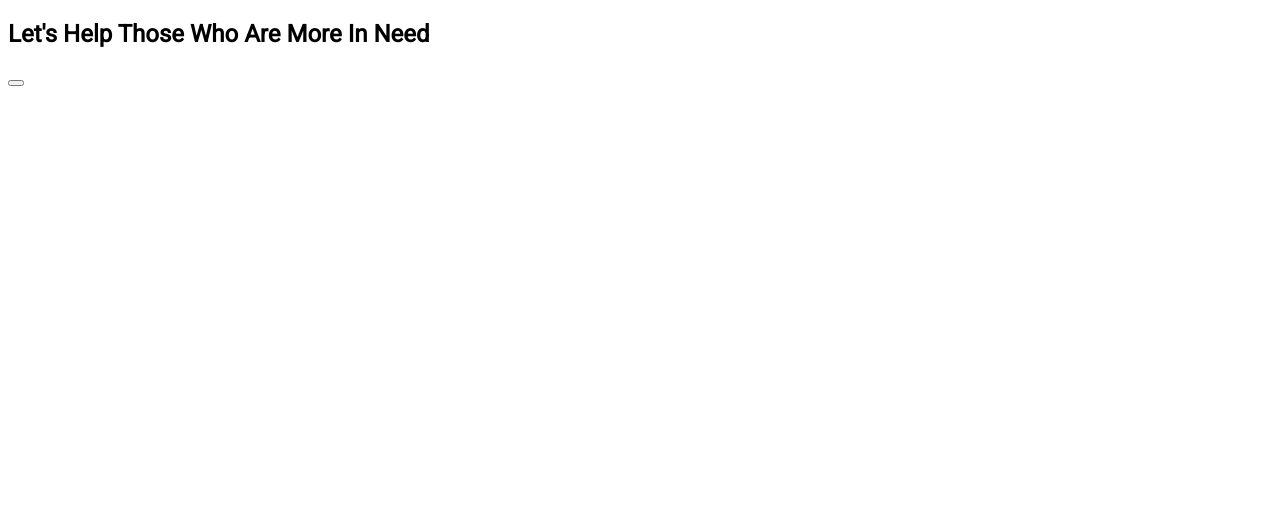
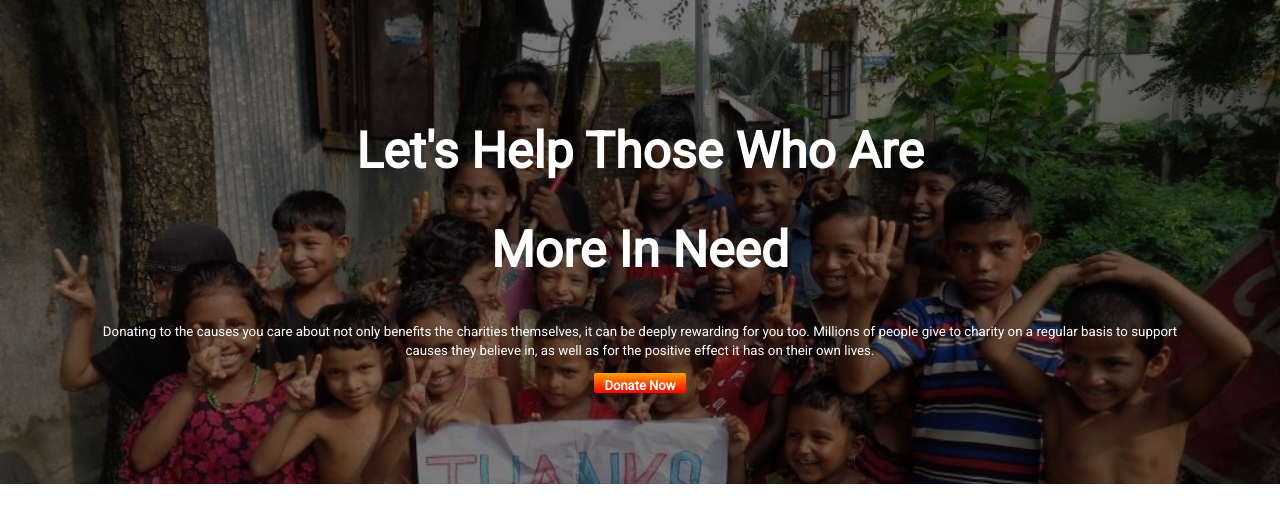
Before and after one commit to Sanzida-Alam-Sinthia/donate-today-assignment1, a plain HTML site: page index.html in a window 1280 px wide. Drawn offline with Linux system fonts and the light colour scheme.

Commit message:
first section done

```diff
--- a/index.html
+++ b/index.html
@@ -15,11 +15,23 @@
 </head>
 
 <body>
-    <section class="First Banner">
-        <div>
-            <h1>Let's Help Those Who Are More In Need </h1>
-            <p></p>
-            <button></button>
+    <section class="First-Banner">
+        <div class="First-Banner-texts">
+
+            <h1 style=font-size:50px id="First-heading"><b>Let's Help Those Who Are</b></h1>
+            <h1 style=font-size:50px> <b> More In Need</b> </h1>
+
+            <p>
+                <small>Donating to the causes you care about not only benefits the charities themselves, it can be
+                    deeply
+                    rewarding for you
+                    too. Millions of people give to charity on a regular basis to support causes they believe in, as
+                    well as
+                    for the
+                    positive effect it has on their own lives.</small>
+            </p>
+            <a class="Donate-button" target="_blank"
+                href="https://www.google.com/search?client=firefox-b-d&q=donate+here">Donate Now</a>
         </div>
 
     </section>
--- a/style.css
+++ b/style.css
@@ -2,4 +2,55 @@ body {
     font-family: 'Poppins', sans-serif;
 
     font-family: 'Roboto', sans-serif;
+    margin: 0px;
+    padding: 0px;
 }
+
+.First-Banner-texts {
+    text-align: center;
+    color: white;
+    padding-bottom: 90px;
+    padding-top: 20px;
+
+}
+
+.First-Banner {
+    background: url(donation6.jpg) no-repeat center center fixed;
+    background-size: cover;
+    height: 100%;
+    background-image: linear-gradient(rgba(0, 0, 0, 0.527), rgba(0, 0, 0, 0.5)), url(donation6.jpg);
+
+}
+
+.Donate-button {
+    text-decoration: none;
+    background-image: linear-gradient(orange, red);
+    font-size: small;
+
+
+    margin-top: 0px;
+    margin-bottom: 5px;
+    padding-left: 10px;
+    padding-right: 10px;
+    padding-top: 5px;
+
+    border-radius: 2px;
+    color: white;
+    font-weight: 700;
+    text-align: center;
+}
+
+#First-heading {
+    padding-top: 60px;
+
+    font-weight: 900;
+
+}
+
+.First-Banner p {
+    text-align: center;
+    padding-left: 90px;
+    padding-right: 90px;
+    color: light whitesmoke;
+
+}
```
Also changed, not shown: donation6.jpg (added).
